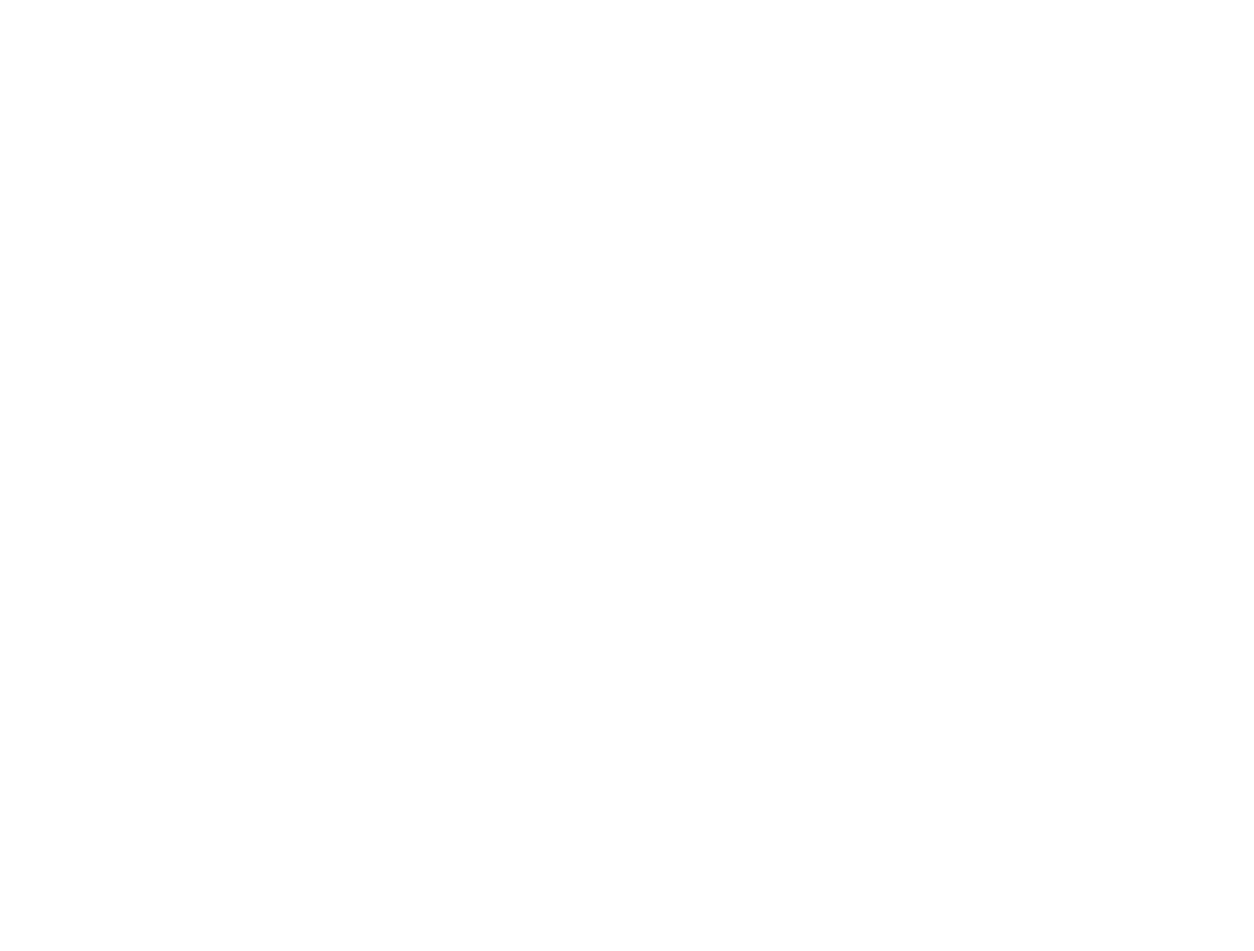
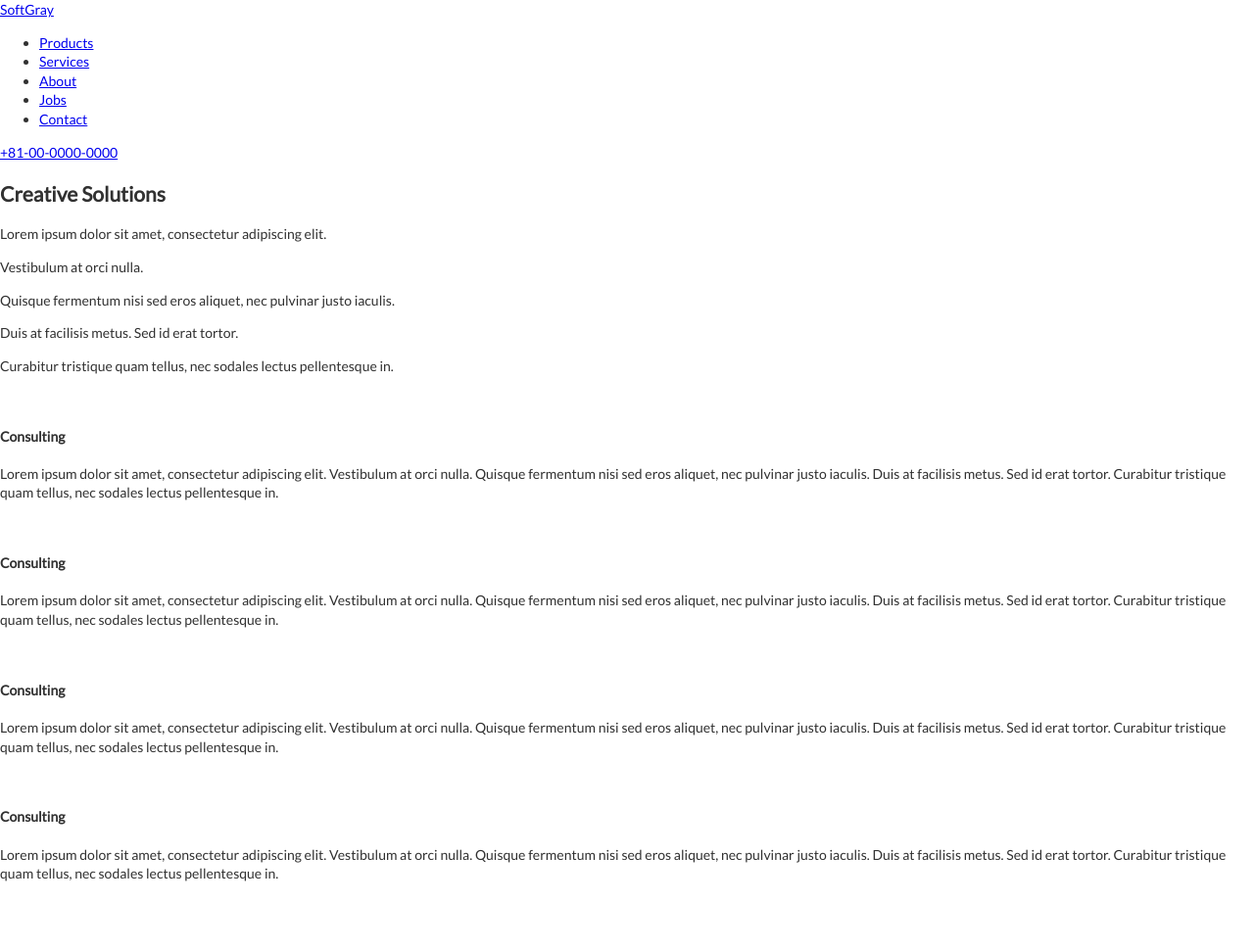
Before and after one commit to AShsh/Test-08, a plain HTML site: page softgray/index.html in a window 1280 px wide. Shown: the whole page at 98% size. Before the commit the page ends 800 px from the top, so only its background shows below. Drawn offline with Linux system fonts and the light colour scheme.

Commit message:
part heml layout

```diff
--- a/softgray/css/main.css
+++ b/softgray/css/main.css
@@ -0,0 +1,31 @@
+/*normalize*/
+
+body {
+  margin: 0;
+}
+
+
+/*global styles*/
+
+body {
+  /*todo*/
+  font-family: 'Lato', sans-serif;
+  font-size: 14px;
+  line-height: 1.4;
+  color: #313131;
+  display: flex;
+  flex-direction: column;
+  min-height: 100vh;
+}
+
+main {
+  flex: 1;
+}
+
+header {
+  background-color: #ffffff;
+}
+
+footer {
+  background-color: #c9c9c9;
+}
--- a/softgray/index.html
+++ b/softgray/index.html
@@ -2,13 +2,121 @@
 <html lang="en">
 
 <head>
-    <meta charset="UTF-8">
-    <meta name="viewport" content="width=device-width">
-    <title>SoftGray</title>
-    <link rel="stylesheet" href="css/main.css">
-    </head>
+  <meta charset="UTF-8">
+  <meta name="viewport" content="width=device-width">
+  <title>SoftGray</title>
+  <link href="https://fonts.googleapis.com/css?family=Lato" rel="stylesheet">
+  <link rel="stylesheet" href="css/main.css">
+</head>
 
 <body>
+  <header class="header">
+    <div class="wrapper">
+      <a href="#" title="back to main page" class="header__logotype">SoftGray</a>
+      <nav class="header__menu">
+        <ul>
+          <li><a href="#">Products</a></li>
+          <li><a href="#">Services</a></li>
+          <li><a href="#">About</a></li>
+          <li><a href="#">Jobs</a></li>
+          <li><a href="#">Contact</a></li>
+        </ul>
+      </nav>
+      <div class="header__phone">
+        <a href="#">+81-00-0000-0000</a>
+      </div>
+    </div>
+  </header>
+
+  <section class="hero">
+    <h1 class="hero__title">Creative Solutions</h1>
+    <div class="hero__text">
+      <p>Lorem ipsum dolor sit amet, consectetur adipiscing elit.</p>
+      <p>Vestibulum at orci nulla.</p>
+      <p>Quisque fermentum nisi sed eros aliquet, nec pulvinar justo iaculis.</p>
+      <p>Duis at facilisis metus. Sed id erat tortor.</p>
+      <p>Curabitur tristique quam tellus, nec sodales lectus pellentesque in.</p>
+    </div>
+  </section>
+
+  <main>
+    <section class="services">
+      <div class="grid">
+        <div class="col">
+          <div class="col__title">
+            <div class="col__img">
+              <img src="#" alt="">
+            </div>
+            <h4>Consulting</h4>
+          </div>
+          <div class="col__text">
+            <p>Lorem ipsum dolor sit amet, consectetur adipiscing elit. Vestibulum at orci nulla. Quisque fermentum nisi sed eros aliquet, nec pulvinar justo iaculis. Duis at facilisis metus. Sed id erat tortor. Curabitur tristique quam tellus, nec sodales lectus pellentesque in. </p>
+          </div>
+        </div>
+        <div class="col">
+          <div class="col__title">
+            <div class="col__img">
+              <img src="#" alt="">
+            </div>
+            <h4>Consulting</h4>
+          </div>
+          <div class="col__text">
+            <p>Lorem ipsum dolor sit amet, consectetur adipiscing elit. Vestibulum at orci nulla. Quisque fermentum nisi sed eros aliquet, nec pulvinar justo iaculis. Duis at facilisis metus. Sed id erat tortor. Curabitur tristique quam tellus, nec sodales lectus pellentesque in. </p>
+          </div>
+        </div>
+        <div class="col">
+          <div class="col__title">
+            <div class="col__img">
+              <img src="#" alt="">
+            </div>
+            <h4>Consulting</h4>
+          </div>
+          <div class="col__text">
+            <p>Lorem ipsum dolor sit amet, consectetur adipiscing elit. Vestibulum at orci nulla. Quisque fermentum nisi sed eros aliquet, nec pulvinar justo iaculis. Duis at facilisis metus. Sed id erat tortor. Curabitur tristique quam tellus, nec sodales lectus pellentesque in. </p>
+          </div>
+        </div>
+        <div class="col">
+          <div class="col__title">
+            <div class="col__img">
+              <img src="#" alt="">
+            </div>
+            <h4>Consulting</h4>
+          </div>
+          <div class="col__text">
+            <p>Lorem ipsum dolor sit amet, consectetur adipiscing elit. Vestibulum at orci nulla. Quisque fermentum nisi sed eros aliquet, nec pulvinar justo iaculis. Duis at facilisis metus. Sed id erat tortor. Curabitur tristique quam tellus, nec sodales lectus pellentesque in. </p>
+          </div>
+        </div>
+      </div>
+
+    </section>
+
+    <section class="products">
+      <div class="grid">
+        <div class="col products__info">
+
+        </div>
+        <div class="col products__img">
+          <img src="#" alt="">
+        </div>
+      </div>
+      <div class="grid products__example">
+        <div class="col">
+         <div class="example__text">
+           <p></p>
+           <h3></h3>
+         </div>
+          <div class="example__img">
+            <img src="#" alt="">
+          </div>
+        </div>
+      </div>
+    </section>
+  </main>
+
+  <footer>
+
+  </footer>
 
 </body>
+
 </html>
```
